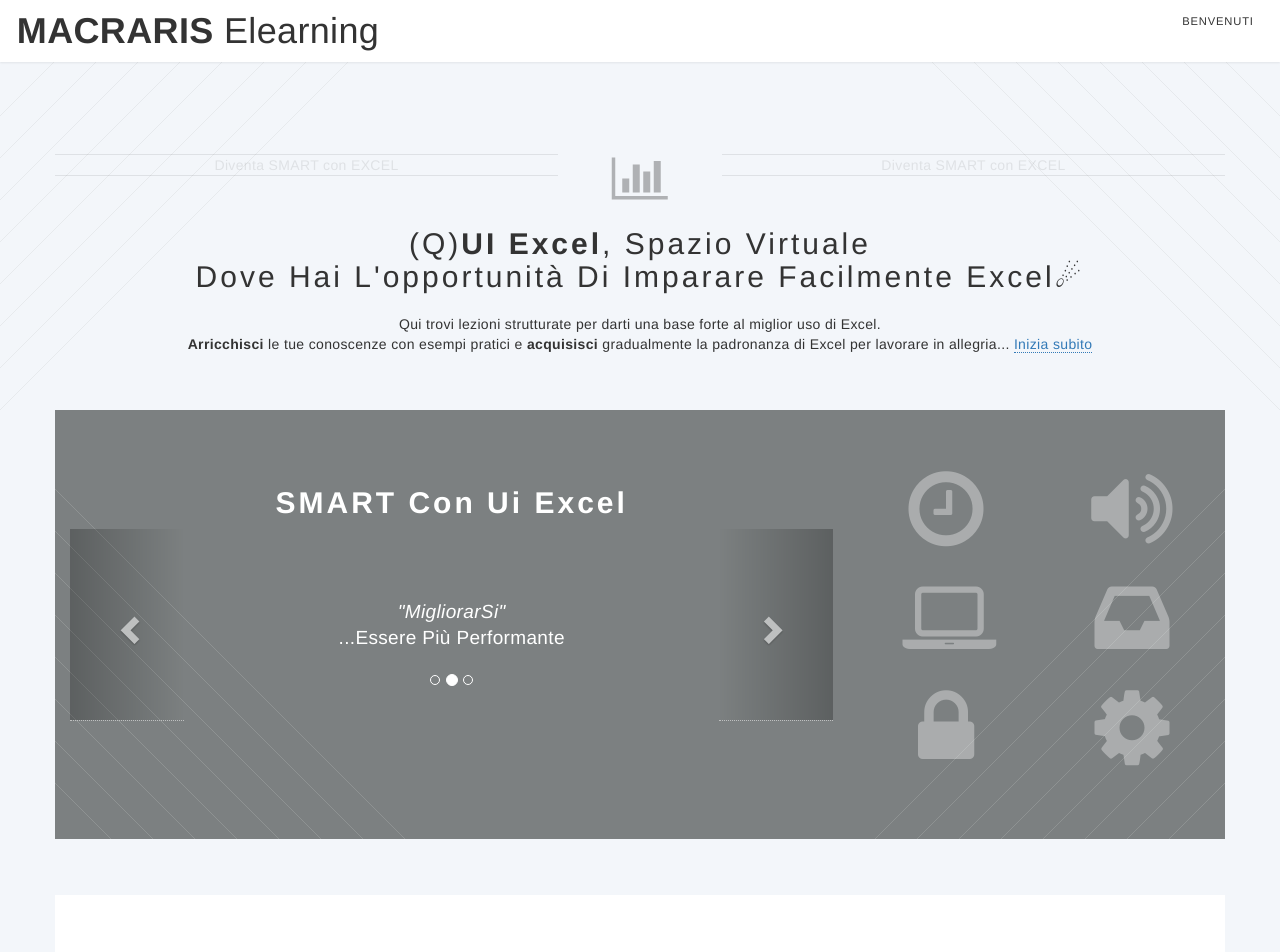
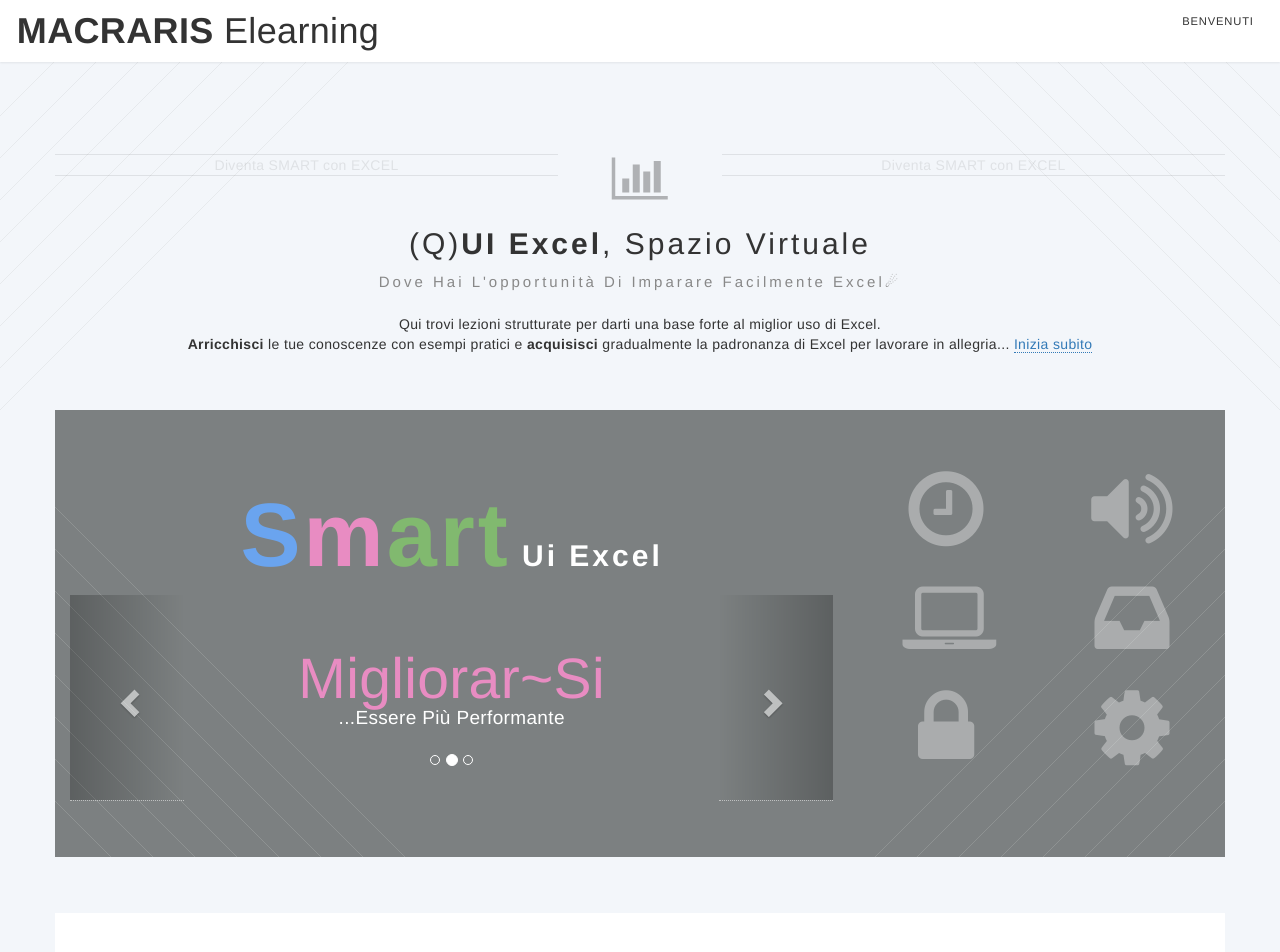
Before and after one commit to macraris/.github.io, a Jekyll site: the page built from index.html, in a window 1280 px wide and 1400 px high, scrolled down 365 px. Shown: the top 952 px of the window. Built offline with Jekyll 4.4.1, drawn with Linux system fonts in a browser that asks for light colours.

Commit message:
created main.css for caroussel

```diff
--- a/_includes/head.html
+++ b/_includes/head.html
@@ -30,6 +30,9 @@
 	<!-- macraris added Bs-->
 	<link rel="stylesheet" href="http://maxcdn.bootstrapcdn.com/bootstrap/3.3.6/css/bootstrap.min.css">
 	<script src="http://maxcdn.bootstrapcdn.com/bootstrap/3.3.6/js/bootstrap.min.js"></script>
+
 	<!-- End added BS -->
+	<!-- macraris added personalization -->
+	<link rel="stylesheet" href="/css/main.css" type="text/css"/>
     <link rel="canonical" href="{{ page.url | replace:'index.html','' | prepend: site.baseurl | prepend: site.url }}">
 </head>
--- /dev/null
+++ b/css/main.css
@@ -0,0 +1,19 @@
+#res{
+color:#6AA4EF;
+font-size:3em;
+}
+
+#cre{
+color:#e88cc2;
+font-size:3em;
+}
+
+#col{
+color:#81b96f;
+font-size:3em;
+}
+
+#gris{
+    color:#888;
+    font-size:0.5em;
+}
--- a/index.html
+++ b/index.html
@@ -7,7 +7,7 @@
 				<header class="special container">
 					<span class="icon fa-bar-chart-o"></span>
 					<h2>&#x28;q&#x29;<strong>UI Excel</strong>, spazio virtuale
-					<br />dove hai l'opportunit&agrave; di imparare facilmente Excel&#x2604;
+					<br /><span id="gris">dove hai l'opportunit&agrave; di imparare facilmente Excel&#x2604;</span>
 					</h2>
 					<p>Qui trovi lezioni strutturate per darti una base forte al miglior uso di Excel.
 					<br />
@@ -22,7 +22,7 @@
 						<div class="row half">
 							<div class="8u">
 						<header>
-							<h2 style="text-align: center"><strong >SMART con Ui Excel</strong></h2>
+							<h2 style="text-align: center"><strong ><span id="res">s</span><span id="cre">m</span><span id="col">art</span> Ui Excel</strong></h2>
 						</header>
 
   <div id="myCarousel" class="carousel slide text-center" data-ride="carousel">
@@ -36,13 +36,13 @@
     <!-- Wrapper for slides -->
     <div class="carousel-inner" role="listbox">
       <div class="item active">
-        <h4>"Semplifica"<br><span style="font-style:normal;">Il tuo lavoro sempre pi&ugrave; Semplice</span></h4>
+        <h4><span id="res">Semplifica</span><br><span style="font-style:normal;">Il tuo lavoro sempre pi&ugrave; Semplice</span></h4>
       </div>
       <div class="item">
-        <h4>"MigliorarSi"<br><span style="font-style:normal;">...Essere pi&ugrave; performante</span></h4>
+        <h4><span id="cre">Migliorar&#126;Si</span><br><span style="font-style:normal;">...Essere pi&ugrave; performante</span></h4>
       </div>
       <div class="item">
-        <h4>"Automatizza"<br><span style="font-style:normal;">Risparmia Tempo e guadagna Produttivit&agrave;</span></h4>
+        <h4><span id="col">Automatizza</span><br><span style="font-style:normal;">Risparmia Tempo e guadagna Produttivit&agrave;</span></h4>
       </div>
     </div>
 
```
Also changed, not shown: 10 other files.
